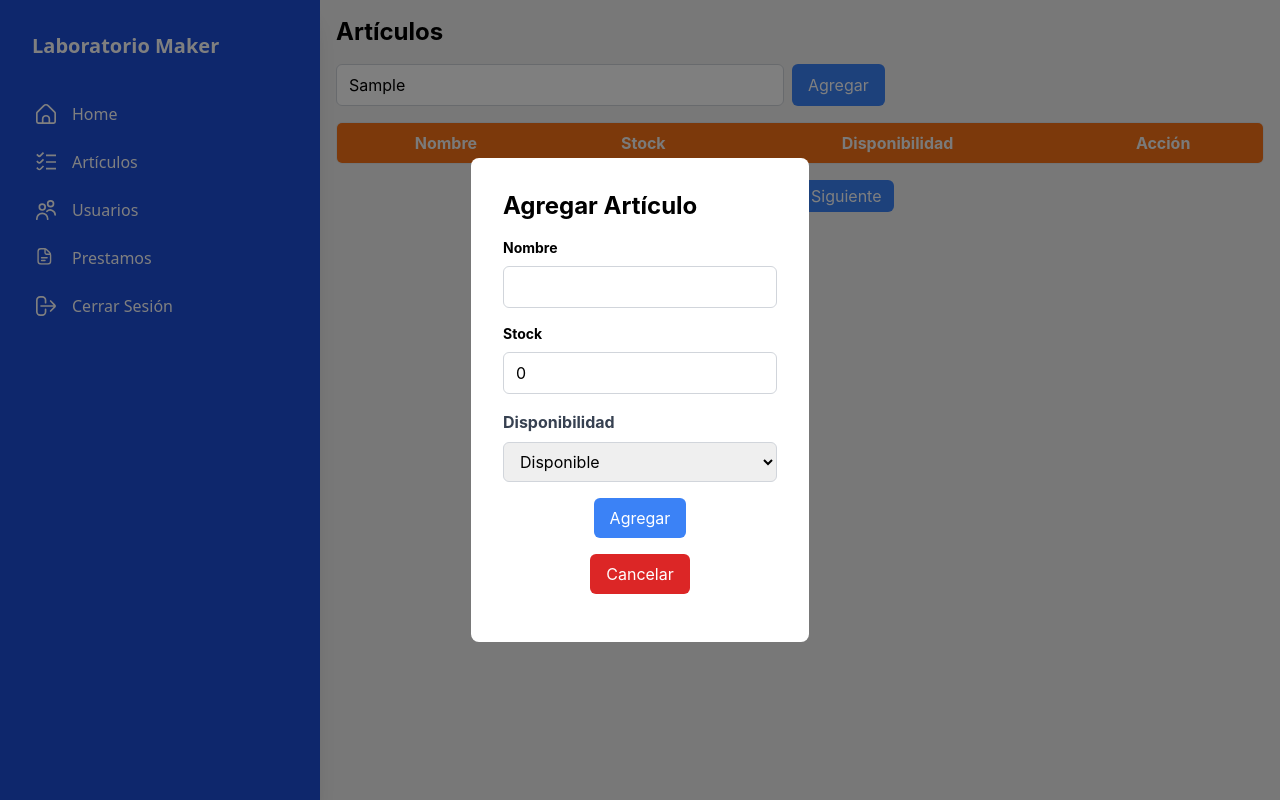
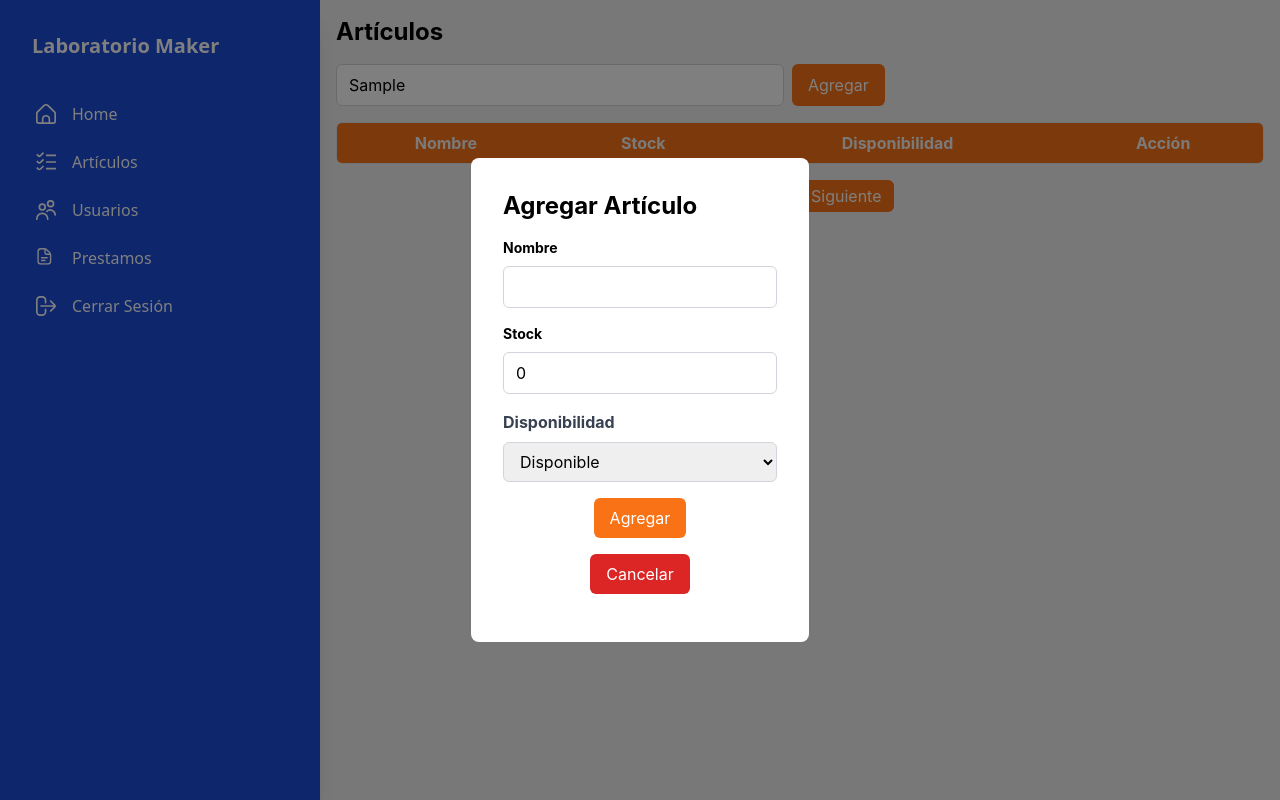
Before and after one commit to EmilianoVentura7/InventarioLabs, a React (Create React App) app: page /view-article-maker in a window 1280 px wide. Both pictures are taken after typing "Sample" into the empty fields and a click on the button "Agregar". Built offline with nearby package versions, Linux system fonts and the light colour scheme.

Commit message:
cambio de estilos

```diff
--- a/src/components/atoms/Button.js
+++ b/src/components/atoms/Button.js
@@ -1,7 +1,7 @@
 import React from "react";
 
 const Button = ({ onClick, text }) => (
-  <button onClick={onClick} className="bg-blue-500 text-white px-4 py-2 rounded-md">
+  <button onClick={onClick} className="bg-orange-500 text-white px-4 py-2 rounded-md">
     {text}
   </button>
 );
--- a/src/components/templates/ViewArticleMaker.js
+++ b/src/components/templates/ViewArticleMaker.js
@@ -2,7 +2,7 @@ import React, { useState } from "react";
 import Sidebar from "../organisms/Sidebar";
 import AddArticleModal from "../organisms/AddArticleModal";
 
-const ViewArticles = () => {
+const ViewArticlesMaker = () => {
   // Datos de ejemplo para la tabla
   const [articles] = useState([
     { id: 1, name: "Artículo 1", stock: 10, available: true },
@@ -87,7 +87,7 @@ const ViewArticles = () => {
             onChange={(e) => setSearchTerm(e.target.value)}
           />
           <button
-            className="bg-blue-500 text-white px-4 py-2 rounded-md"
+            className="bg-orange-500 text-white px-4 py-2 rounded-md"
             onClick={openModal}
           >
             Agregar
@@ -141,7 +141,7 @@ const ViewArticles = () => {
         <div className="flex justify-center mt-4">
           <button
             className={`mx-1 px-3 py-1 rounded-md ${
-              currentPage === 1 ? "bg-gray-400 cursor-not-allowed" : "bg-blue-500 hover:bg-blue-600 text-white"
+              currentPage === 1 ? "bg-gray-400 cursor-not-allowed" : "bg-orange-500 hover:bg-orange-600 text-white"
             }`}
             onClick={() => paginate(currentPage - 1)}
             disabled={currentPage === 1}
@@ -156,7 +156,7 @@ const ViewArticles = () => {
                 onClick={() => paginate(index + 1)}
                 className={`mx-1 px-3 py-1 rounded-md ${
                   currentPage === index + 1
-                    ? "bg-blue-500 text-white"
+                    ? "bg-orange-500 text-white"
                     : "bg-white hover:bg-gray-200"
                 }`}
               >
@@ -169,7 +169,7 @@ const ViewArticles = () => {
               currentPage ===
               Math.ceil(filteredArticles.length / articlesPerPage)
                 ? "bg-gray-400 cursor-not-allowed"
-                : "bg-blue-500 hover:bg-blue-600 text-white"
+                : "bg-orange-500 hover:bg-orange-600 text-white"
             }`}
             onClick={() => paginate(currentPage + 1)}
             disabled={
@@ -185,4 +185,4 @@ const ViewArticles = () => {
   );
 };
 
-export default ViewArticles;
+export default ViewArticlesMaker;
```
